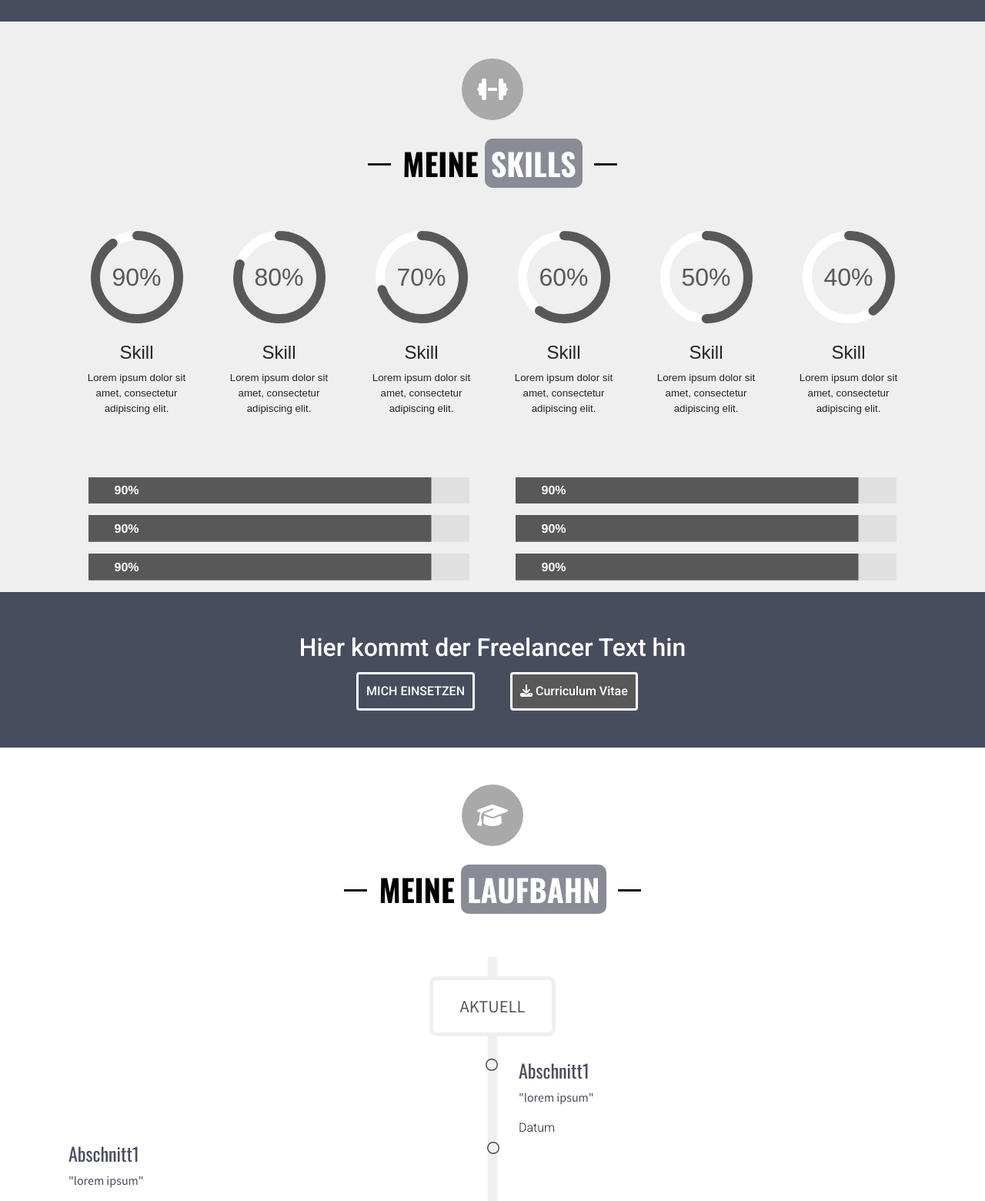
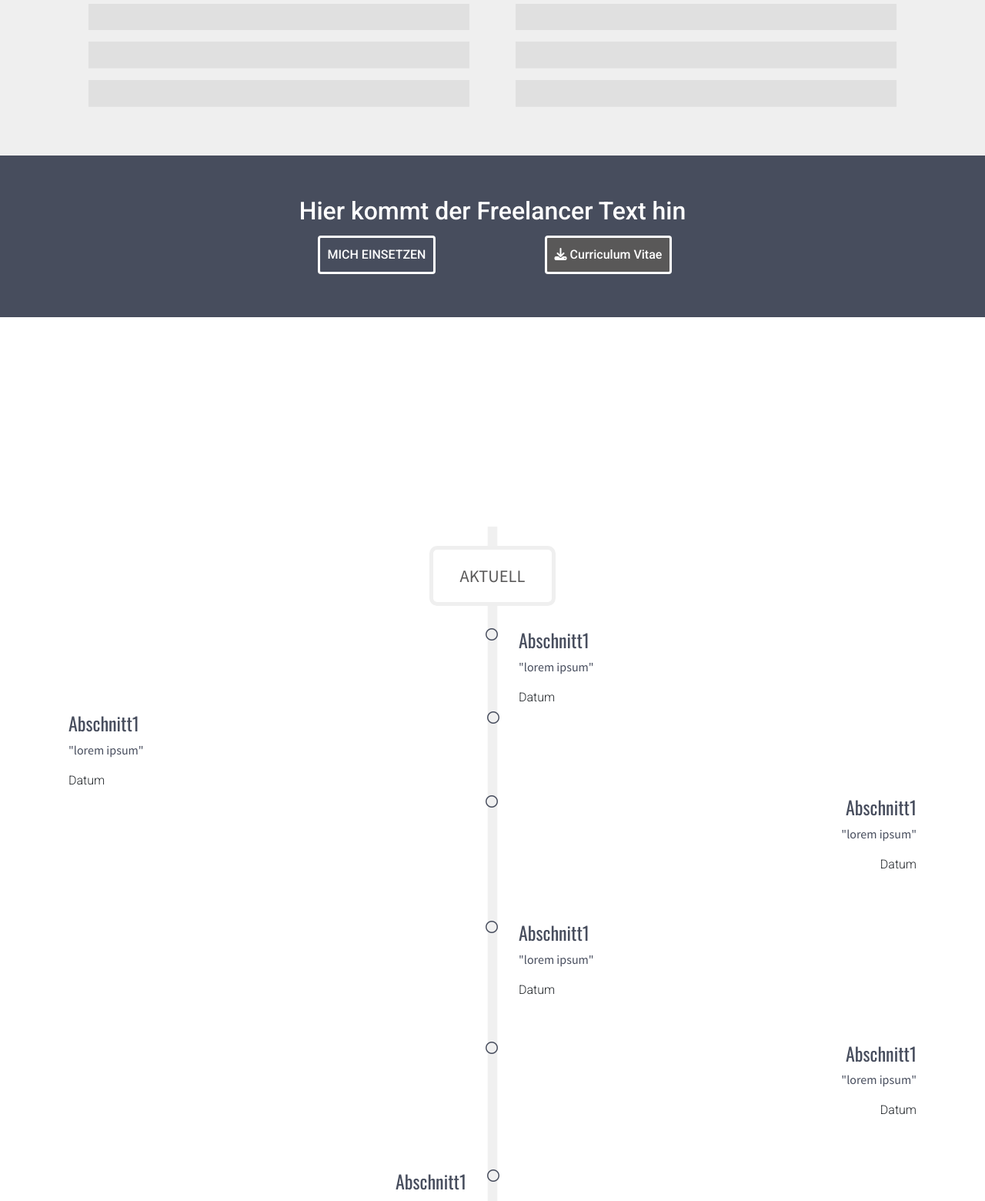
Before and after one commit to QVllasa/Homepage_old, a PHP site: page /home.html in a window 1280 px wide. Shown: the part 3009-4569 px from the top of the page at 77% size. Run offline with PHP 8.4, Linux system fonts and the light colour scheme; style sheets or scripts are compiled from the project's sources; some libraries are stand-ins or nearby versions.

Commit message:
working on overall look

```diff
--- a/Development/css/homestyle.css
+++ b/Development/css/homestyle.css
@@ -25,7 +25,6 @@
   margin-bottom: -30px;
   font-family: 'Roboto', sans-serif;
   font-weight: 300;
-
 
 
 }
@@ -377,8 +376,6 @@ video {
 }
 
 
-
-
 .portfolio-section {
   background-color: #474D5D !important;
 }
@@ -419,6 +416,12 @@ video {
 #key-facts-style p {
   font-family: "Source Sans Pro", sans-serif;
   font-weight: 400;
+  color: #595858;
+}
+
+#key-facts-style .link:hover {
+  text-decoration: underline;
+
 }
 
 #my-best-in-section p {
@@ -464,13 +467,7 @@ video {
   text-align: center
 }
 
-.text-end {
-  text-align: right;
-}
 
-.text-start {
-  text-align: left;
-}
 
 .text {
   color: white;
@@ -774,7 +771,6 @@ video {
 }
 
 
-
 #contact-form-section textarea, #contact-form-section input {
   border: none !important;
   border-radius: 0 !important;
@@ -806,3 +802,14 @@ video {
   display: inline-block;
 
 }
+
+.icon-section {
+  transform: translateY(50px);
+  opacity: 0;
+  transition: all 1s ease-out;
+}
+
+.animate-section-icon {
+  transform: translateY(0);
+  opacity: 1;
+}
--- a/Development/home.html
+++ b/Development/home.html
@@ -20,7 +20,6 @@
   <!--own stylsheets-->
   <link rel="stylesheet" type="text/css" href="css/homestyle.css">
   <link rel="stylesheet" href="css/resumestyle.css" type="text/css">
-  <link rel="stylesheet" type="text/css" href="css/fonts.css">
 
 
   <!--end own stylesheets-->
@@ -52,7 +51,7 @@
 
 </head>
 
-<body data-spy="scroll" data-target=".navbar" data-offset="50">
+<body data-spy="scroll" data-target=".navbar">
 
 <!--Navigation-->
 <nav class="navbar navbar-expand-md navbar-dark fixed-top" id="background-dark">
@@ -166,7 +165,7 @@
   <!-- About me section -->
   <div class="container-fluid pt-5" id="my-about-me-section">
     <!-- icon about me section -->
-    <div class="container" data-aos="fade-up" data-aos-duration="1000" data-offset="10">
+    <div class="container">
       <div class="row justify-content-center">
         <div class="container icon-container align-items-center justify-content-center">
           <i class="fas fa-user-alt fa-2x" style="color:white"></i>
@@ -179,7 +178,7 @@
     </div>
 
     <!-- self presentation section -->
-    <div class="container" data-aos="fade-up" data-aos-duration="1000" data-offset="10">
+    <div class="container">
       <div class="row justify-content-center mt-4">
 
         <!-- self portrait -->
@@ -240,11 +239,15 @@
             </div>
             <div class="row mb-0">
               <i class="far fa-envelope mt-1"></i>
-              <p class="ml-2">qendrim.vllasa@gmail.com</p>
+              <p class="ml-2 link">qendrim.vllasa@gmail.com</p>
             </div>
             <div class="row mb-0">
               <i class="fas fa-globe-americas mt-1"></i>
-              <p class="ml-2">www.qendrimvllasa.de</p>
+              <p class="ml-2 link">www.qendrimvllasa.de</p>
+            </div>
+            <div class="row mb-0">
+              <i class="fab fa-github mt-1"></i>
+              <p class="ml-2 link">QVllasa</p>
             </div>
           </div>
 
@@ -306,7 +309,7 @@
                     <p class="keyfact-container font-color-grey mt-2">5</p>
                   </div>
                   <div class="row justify-content-center">
-                    <p class="font-color-grey font-style-thin mt-n3" id="programmiersprachen">Programmiersprachen</p>
+                    <p class="font-color-grey font-style-thin mt-n3" id="programmiersprachen">Computersprachen</p>
                   </div>
                 </div>
               </div>
@@ -322,7 +325,7 @@
   </div>
 
   <!-- best in section -->
-  <div class="container-fluid px-0 mb-3 mt-3" data-aos="fade-up" data-aos-duration="1000" data-offset="10"
+  <div class="container-fluid px-0 mb-3 mt-3"
        id="my-best-in-section">
     <div class="container">
       <div class="row">
@@ -406,21 +409,20 @@
   <!-- portfolio section -->
   <div class="container-fluid portfolio-section pt-5 pb-4" id="my-portfolio-section">
     <!--icon-->
-    <div class="container">
+    <div class="container icon-section" id="portfolio-icon">
       <div class="row justify-content-center">
-        <div class="container icon-container align-items-center justify-content-center" data-aos="fade-up"
-             data-aos-duration="1000" data-offset="10">
+        <div class="container icon-container align-items-center justify-content-center">
           <i class="fas fa-briefcase fa-2x" style="color:white"></i>
         </div>
       </div>
-      <div class="row justify-content-center mt-4 section-title" data-aos="fade-up" data-aos-duration="1000"
-           data-offset="10">
+      <div class="row justify-content-center mt-4 section-title"
+      >
         <h1 style="color:white">MEINE<span class="bg-me ml-2 p-2">ARBEIT</span></h1>
       </div>
     </div>
 
     <!-- sections links -->
-    <div class="container mt-5 mb-n5" data-aos="fade-up" data-aos-duration="1000" data-offset="10">
+    <div class="container mt-5 mb-n5">
       <div class="row justify-content-center">
         <div class="port-filter button-group" id="filters">
           <ul>
@@ -440,7 +442,7 @@
     </div>
 
     <!-- Portfolio -->
-    <div class="container" data-aos="fade-up" data-aos-duration="1000" data-offset="10">
+    <div class="container">
       <div class="grid">
         <div class="element-item transition metal" data-category="transition">
           <div class="img-hover-zoom">
@@ -490,127 +492,31 @@
             </div>
           </div>
         </div>
-        <div class="element-item alkali metal" data-category="alkali">
-          <div class="img-hover-zoom">
-            <img src="img/AbstractShapes.jpg" class="img-fluid">
-            <div class="overlay ">
-              <div class="text ">1</div>
-            </div>
-          </div>
-        </div>
-        <div class="element-item transition metal" data-category="transition">
-          <div class="img-hover-zoom">
-            <img src="img/AbstractShapes.jpg" class="img-fluid">
-            <div class="overlay ">
-              <div class="text ">1</div>
-            </div>
-          </div>
-        </div>
-        <div class="element-item alkaline-earth metal" data-category="alkaline-earth">
-          <div class="img-hover-zoom">
-            <img src="img/AbstractShapes.jpg" class="img-fluid">
-            <div class="overlay ">
-              <div class="text ">1</div>
-            </div>
-          </div>
-        </div>
-        <div class="element-item transition metal" data-category="transition">
-          <div class="img-hover-zoom">
-            <img src="img/AbstractShapes.jpg" class="img-fluid">
-            <div class="overlay ">
-              <div class="text ">1</div>
-            </div>
-          </div>
-        </div>
-        <div class="element-item post-transition metal " data-category="post-transition">
-          <div class="img-hover-zoom">
-            <img src="img/AbstractShapes.jpg" class="img-fluid">
-            <div class="overlay ">
-              <div class="text ">1</div>
-            </div>
-          </div>
-        </div>
-        <div class="element-item metalloid " data-category="metalloid">
-          <div class="img-hover-zoom">
-            <img src="img/AbstractShapes.jpg" class="img-fluid">
-            <div class="overlay ">
-              <div class="text ">1</div>
-            </div>
-          </div>
-        </div>
-        <div class="element-item transition metal " data-category="transition">
-          <div class="img-hover-zoom">
-            <img src="img/AbstractShapes.jpg" class="img-fluid">
-            <div class="overlay ">
-              <div class="text ">1</div>
-            </div>
-          </div>
-        </div>
-        <div class="element-item lanthanoid metal inner-transition " data-category="lanthanoid">
-          <div class="img-hover-zoom">
-            <img src="img/AbstractShapes.jpg" class="img-fluid">
-            <div class="overlay ">
-              <div class="text ">1</div>
-            </div>
-          </div>
-        </div>
-        <div class="element-item noble-gas nonmetal " data-category="noble-gas">
-          <div class="img-hover-zoom">
-            <img src="img/AbstractShapes.jpg" class="img-fluid">
-            <div class="overlay ">
-              <div class="text ">1</div>
-            </div>
-          </div>
-        </div>
-        <div class="element-item diatomic nonmetal " data-category="diatomic">
-          <div class="img-hover-zoom">
-            <img src="img/AbstractShapes.jpg" class="img-fluid">
-            <div class="overlay ">
-              <div class="text ">1</div>
-            </div>
-          </div>
-        </div>
-        <div class="element-item actinoid metal inner-transition " data-category="actinoid">
-          <div class="img-hover-zoom">
-            <img src="img/AbstractShapes.jpg" class="img-fluid">
-            <div class="overlay ">
-              <div class="text ">1</div>
-            </div>
-          </div>
-        </div>
-        <div class="element-item actinoid metal inner-transition " data-category="actinoid">
-          <div class="img-hover-zoom">
-            <img src="img/AbstractShapes.jpg" class="img-fluid">
-            <div class="overlay ">
-              <div class="text ">1</div>
-            </div>
-          </div>
-        </div>
       </div>
     </div>
 
   </div>
 
   <!-- skill section -->
-  <div class="container-fluid skill-section pt-5" id="my-skills-section">
+  <div class="container-fluid skill-section pt-5 pb-5" id="my-skills-section">
 
     <!-- icon -->
-    <div class="container mb-5">
-      <div class="row justify-content-center" id="skills-icon">
-        <div class="container icon-container align-items-center justify-content-center" data-aos="fade-up"
-             data-aos-duration="1000" data-offset="10">
+    <div class="container mb-5 icon-section" id="skills-icon">
+      <div class="row justify-content-center">
+        <div class="container icon-container align-items-center justify-content-center"
+        >
           <i class="fas fa-dumbbell fa-2x" style="color:white"></i>
         </div>
       </div>
-      <div class="row justify-content-center mt-4 section-title" data-aos="fade-up" data-aos-duration="1000"
-           data-offset="10">
+      <div class="row justify-content-center mt-4 section-title"
+      >
         <h1 style="color:black">MEINE<span class="bg-me ml-2 p-2">SKILLS</span></h1>
       </div>
     </div>
 
 
     <!-- circle progress bars -->
-    <div class="container mt-5">
+    <div class="container mt-5" id="circle-progressbars">
       <div class="row justify-content-center mt-5">
         <div class="col-lg-12 progress-inner">
           <div class="col-lg-2">
@@ -673,7 +579,7 @@
     </div>
 
     <!-- normal progress bars -->
-    <div class="container mt-5">
+    <div class="container mt-5" id="normal-progressbars">
       <div class="row justify-content-center" id="horizontal-progress-bar">
         <div class="col-lg-12">
           <div class="col-lg-6">
@@ -703,11 +609,11 @@
           <div id="freelancer-text">Hier kommt der Freelancer Text hin</div>
         </div>
       </div>
-      <div class="row justify-content-center">
-        <div class="col-sm-4   text-end m-2">
+      <div class="row justify-content-center pb-5">
+        <div class="col-lg-3 text-center m-2">
           <button class="hire-me">MICH EINSETZEN</button>
         </div>
-        <div class="col-sm-4   text-start m-2 mb-5">
+        <div class="col-lg-3 text-center m-2">
           <button class="cv-download">
             <i class="fas fa-download"></i>
             Curriculum Vitae
@@ -723,15 +629,15 @@
   <div class="container-fluid pt-5 mb-5" id="my-resume-section">
 
     <!-- icon -->
-    <div class="container mb-5">
-      <div class="row justify-content-center" id="resume-icon" data-aos="fade-up" data-aos-duration="1000"
-           data-offset="10">
+    <div class="container mb-5 icon-section" id="resume-icon">
+      <div class="row justify-content-center"
+      >
         <div class="container icon-container align-items-center justify-content-center">
           <i class="fas fa-graduation-cap fa-2x" style="color:white"></i>
         </div>
       </div>
-      <div class="row justify-content-center mt-4 section-title" data-aos="fade-up" data-aos-duration="1000"
-           data-offset="10">
+      <div class="row justify-content-center mt-4 section-title"
+      >
         <h1 style="color:black">MEINE<span class="bg-me ml-2 p-2">LAUFBAHN</span></h1>
       </div>
     </div>
@@ -739,7 +645,7 @@
     <!-- resume station list -->
     <div class="container mb-0">
       <div class="row" id="resume-lists">
-        <div class="container text-center my-5" data-aos="fade-up" data-aos-duration="1000" data-offset="10">
+        <div class="container text-center my-5">
           <div class="container my-present mb-4">Aktuell</div>
         </div>
 
@@ -837,7 +743,7 @@
     </div>
 
     <!-- icon -->
-    <div class="row justify-content-center" data-aos="fade-up" data-aos-duration="1000" data-offset="10">
+    <div class="row justify-content-center">
       <div class="container icon-container align-items-center justify-content-center" id="bookmark-icon">
         <i class="fas fa-bookmark fa-2x" style="color:#474D5D"></i>
 
@@ -851,21 +757,21 @@
   <div class="container-fluid pt-5 pb-5" id="my-feedback-section">
 
     <!-- icon -->
-    <div class="container mb-5">
-      <div class="row justify-content-center" id="company-icon">
-        <div class="container icon-container align-items-center justify-content-center" data-aos="fade-up"
-             data-aos-duration="1000" data-offset="10">
+    <div class="container mb-5 icon-section" id="company-icon">
+      <div class="row justify-content-center">
+        <div class="container icon-container align-items-center justify-content-center"
+        >
           <i class="fas fa-building fa-2x" style="color:white"></i>
         </div>
       </div>
-      <div class="row justify-content-center mt-4 section-title" data-aos="fade-up" data-aos-duration="1000"
-           data-offset="10">
+      <div class="row justify-content-center mt-4 section-title"
+      >
         <h1 style="color: white">MEINE <span class="bg-me">STATIONEN</span></h1>
       </div>
     </div>
 
     <!-- feedback -->
-    <div class="container" id="feedback-container" data-aos="fade-up" data-aos-duration="1000" data-offset="10">
+    <div class="container" id="feedback-container">
       <div id="carouselExampleIndicators" class="carousel slide" data-ride="carousel" data-interval="false">
         <ol class="carousel-indicators mb-n5" id="feedback-indicators">
           <li data-target="#carouselExampleIndicators" data-slide-to="0" class="active"></li>
@@ -917,7 +823,7 @@
 
 
     <!-- company carousel -->
-    <div class="container mt-5 pt-5" id="logo-container" data-aos="fade-up" data-aos-duration="1000" data-offset="10">
+    <div class="container mt-5 pt-5" id="logo-container">
       <div class="row">
         <div class="col-md-12">
           <div class="slider company-logos">
@@ -951,21 +857,21 @@
   <div class="container-fluid pt-5 pb-5" id="my-contact-section">
 
     <!-- icon -->
-    <div class="container mb-5">
-      <div class="row justify-content-center" id="contact-icon">
-        <div class="container icon-container align-items-center justify-content-center" data-aos="fade-up"
-             data-aos-duration="1000" data-offset="10">
+    <div class="container mb-5 icon-section" id="contact-icon">
+      <div class="row justify-content-center">
+        <div class="container icon-container align-items-center justify-content-center"
+        >
           <i class="fas fa-handshake fa-2x" style="color:white"></i>
         </div>
       </div>
-      <div class="row justify-content-center mt-4 section-title" data-aos="fade-up" data-aos-duration="1000"
-           data-offset="10">
+      <div class="row justify-content-center mt-4 section-title"
+      >
         <h1 style="color: black">SPRICH <span class="bg-me">MICH</span> AN</h1>
       </div>
     </div>
 
     <!-- social media -->
-    <div class="container" data-aos="fade-up" data-aos-duration="1000" data-offset="10">
+    <div class="container">
       <div class="row justify-content-center" id="social-media-buttons">
         <button><i class="fab fa-facebook-square fa-2x"></i></button>
         <button><i class="fab fa-linkedin fa-2x"></i></button>
@@ -975,7 +881,7 @@
     </div>
 
     <!-- contact form -->
-    <div class="container mt-5" id="contact-form-section" data-aos="fade-up" data-aos-duration="1000" data-offset="10">
+    <div class="container mt-5" id="contact-form-section">
       <div class="row">
         <div class="col-md-12">
           <!-- form -->
@@ -1055,16 +961,21 @@
 <!-- progressbars CDN -->
 
 <!-- AOS -->
-
 <script src="https://unpkg.com/aos@2.3.1/dist/aos.js"></script>
 <!-- AOS -->
+
+
+<!-- slick -->
+<script src="https://cdnjs.cloudflare.com/ajax/libs/slick-carousel/1.9.0/slick.min.js"></script>
+
+<!-- scrollmagic-->
+<script src="https://cdnjs.cloudflare.com/ajax/libs/ScrollMagic/2.0.7/ScrollMagic.min.js"></script>
+<script src="https://cdnjs.cloudflare.com/ajax/libs/ScrollMagic/2.0.7/plugins/debug.addIndicators.min.js"></script>
 
 <!--own scripts-->
 <script type="text/javascript" src="js/scripts.js"></script>
 <!--end of own scripts-->
 
-<!-- slick -->
-<script src="https://cdnjs.cloudflare.com/ajax/libs/slick-carousel/1.9.0/slick.min.js"></script>
 
 <!--<script>
 
```
Also changed, not shown: Development/js/scripts.js (+116 -60 lines).
